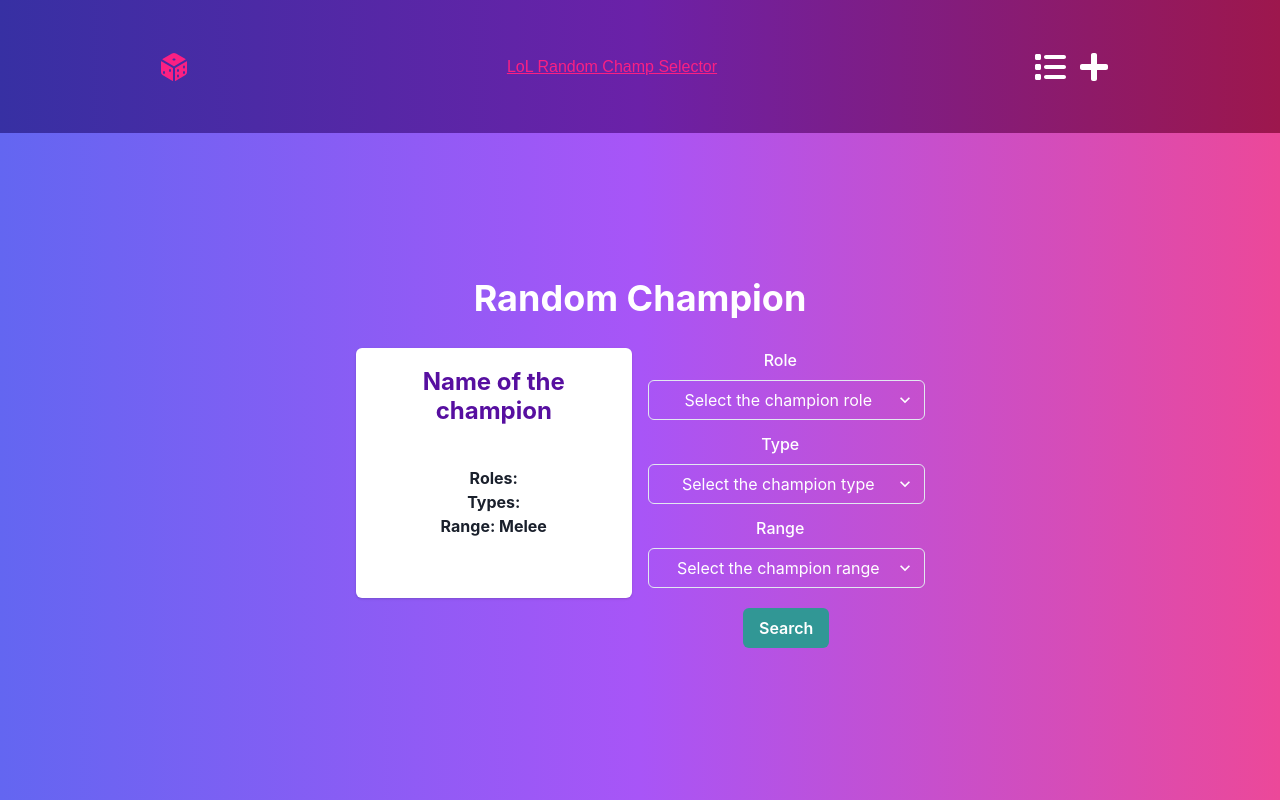
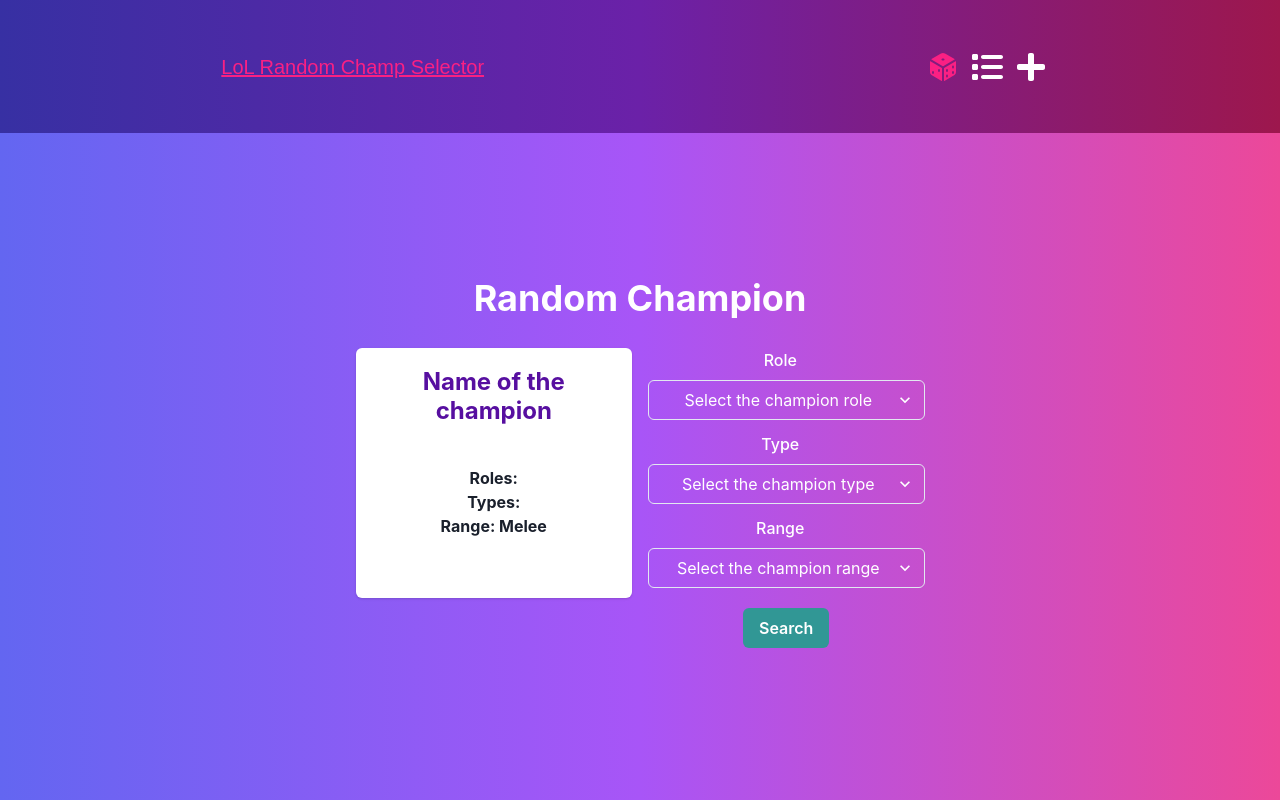
Before and after one commit to Joao-Vtr-Oliveira/lol-random-champ-selector-frontend, a Next.js app: page / in a window 1280 px wide. Built offline with nearby package versions, Linux system fonts and the light colour scheme.

Commit message:
chores: change the font size in smaller screens

```diff
--- a/src/components/Header.tsx
+++ b/src/components/Header.tsx
@@ -16,12 +16,12 @@
   return(
     <Box w={'100%'} className='h-1/6 bg-gradient-to-r from-indigo-800 via-purple-800 to-pink-800' display='flex' justifyContent='space-around' alignItems='center' textColor='black'>
       <Link href={'/'}>
-        <Icon boxSize={8} color={verifyRoute(pathname, '/') ? '#FA2083' : 'white'} _hover={verifyRoute(pathname, '/') ? {} : hoverBtn} as={IoDice} />
-      </Link>
-      <Link href={'/'}>
-        <Text color={verifyRoute(pathname, '/') ? '#FA2083' : 'white'} textDecoration={verifyRoute(pathname, '/') ? 'underline' : 'none'} fontFamily='fantasy'>LoL Random Champ Selector</Text>
+        <Text color={verifyRoute(pathname, '/') ? '#FA2083' : 'white'} fontSize={['lg', 'xl']} textDecoration={verifyRoute(pathname, '/') ? 'underline' : 'none'} fontFamily='fantasy'>LoL Random Champ Selector</Text>
       </Link>
       <Box>
+        <Link href={'/'}>
+          <Icon boxSize={8} color={verifyRoute(pathname, '/') ? '#FA2083' : 'white'} _hover={verifyRoute(pathname, '/') ? {} : hoverBtn} mr={3} as={IoDice} />
+        </Link>
         <Link href={'/list'}>
           <Icon color={verifyRoute(pathname, '/list') ? '#FA2083' : 'white'} _hover={verifyRoute(pathname, '/list') ? {} : hoverBtn} boxSize={8} mr={3} as={FaList} />
         </Link>
```
